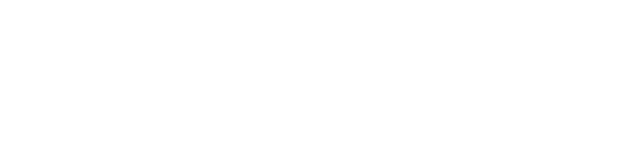
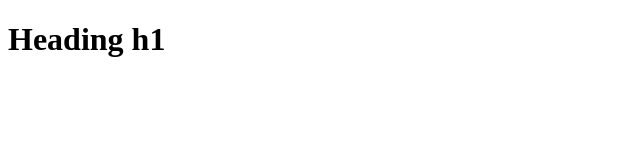
Before and after one commit to PrimRose2018/git-one, a plain HTML site: page index.html in a window 1280 px wide. Shown: the whole page, without its empty margins (0-640 px from the left). Drawn offline with Linux system fonts and the light colour scheme.

Commit message:
header added to index

```diff
--- a/index.html
+++ b/index.html
@@ -7,6 +7,6 @@
     <title>Document</title>
 </head>
 <body>
-
+    <h1>Heading h1 </h1>
 </body>
 </html>
```
